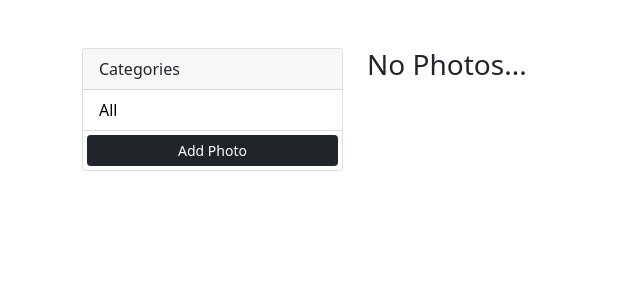
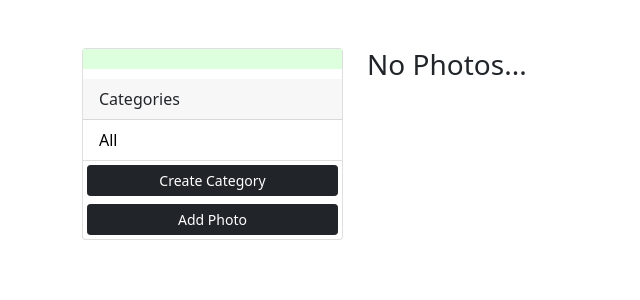
Before and after one commit to vedintech007/photo-album, a Django app: page / in a window 1280 px wide. Shown: the top 300 px of the page, without its empty margins (0-640 px from the left). Run offline with Django 3.2, Linux system fonts and the light colour scheme; data that the repository does not hold is empty.

Commit message:
Added some features

```diff
--- a/photos/models.py
+++ b/photos/models.py
@@ -11,7 +11,7 @@
 class Photo(models.Model):
 	category = models.ForeignKey(Category, on_delete=models.SET_NULL, null=True, blank=True)
 	image = models.ImageField(null=False, blank=False)
-	description = models.TextField()
+	description = models.TextField(blank=True)
 
 	def __str__(self):
 		return self.description
--- a/photos/urls.py
+++ b/photos/urls.py
@@ -1,10 +1,14 @@
 from django.urls import path
-from .views import gallery, viewPhoto, addPhotos,delete_photo, delete_category,editCategory, UpdateInfo
+
+from .views import gallery, viewPhoto, addPhotos, delete_photo, delete_category, editCategory, UpdateInfo, addCategory
 
 urlpatterns = [
 	path('', gallery, name='gallery'),
+
+	path('add/', addPhotos, name='add'),
+	path('create_category/', addCategory, name='create_category'),
+
 	path('photo/<str:pk>/', viewPhoto, name='photo'),
-	path('add/', addPhotos, name='add'),
 	path('delete/<str:pk>', delete_photo, name='delete'),
 	path('cat/<str:pk>/', delete_category, name='cat'),
 	path('edit-cat/<str:pk>/', editCategory, name='edit-cat'),
--- a/photos/views.py
+++ b/photos/views.py
@@ -1,6 +1,8 @@
+from django.contrib import messages
 from django.shortcuts import render, redirect
+
+from .forms import CategoryForm, PhotoForm
 from .models import Category, Photo
-from .forms import CategoryForm, PhotoForm
 
 
 def gallery(request):
@@ -38,6 +40,7 @@
 
 		if data['category'] != 'none':
 			category = Category.objects.get(id=data['category'])
+
 		elif data['category_new'] != '':
 			category, created = Category.objects.get_or_create(name=data['category_new'])
 
@@ -49,6 +52,10 @@
 			description=data['description'],
 			image=image,
 		)
+		if data['category_new']:
+			messages.success(request, 'Image and category added successfully!')
+		elif not data['category_new']:
+			messages.success(request, 'Image added successfully!')
 
 		return redirect('gallery')
 
@@ -60,18 +67,20 @@
 
 def UpdateInfo(request, pk):
 	photo = Photo.objects.get(id=pk)
+	categories = Category.objects.all()
 	form = PhotoForm(instance=photo)
 
-
 	if request.method == "POST":
-		form = PhotoForm(request.POST,  request.FILES, instance=photo)
-
+		form = PhotoForm(request.POST, request.FILES, instance=photo)
 		if form.is_valid():
 			form.save()
-		return redirect('gallery')
+			messages.success(request, 'Image updated successfully!')
+			return redirect('gallery')
 
 	context = {
-		'form': form
+		'form': form,
+		'photo': photo,
+		'categories': categories,
 	}
 
 	return render(request, 'photos/update_info.html', context)
@@ -82,6 +91,7 @@
 
 	if request.method == "POST":
 		photo.delete()
+		messages.success(request, 'Image deleted successfully!')
 		return redirect('gallery')
 
 	context = {
@@ -91,16 +101,35 @@
 	return render(request, 'photos/delete.html', context)
 
 
+def addCategory(request):
+	form = CategoryForm()
+
+	if request.method == "POST":
+		category_name = request.POST['category_new']
+
+		category = Category.objects.create(
+			name=category_name,
+		)
+
+		messages.success(request, "Category created successfully!")
+		return redirect('gallery')
+
+	context = {
+		'form': form,
+	}
+	return render(request, 'photos/add_category.html', context)
+
+
 def editCategory(request, pk):
 	category = Category.objects.get(id=pk)
 	form = CategoryForm(instance=category)
-
 
 	if request.method == "POST":
 
 		form = CategoryForm(request.POST, instance=category)
 		if form.is_valid():
 			form.save()
+		messages.success(request, 'Category updated successfully!')
 		return redirect('gallery')
 
 	context = {
@@ -115,6 +144,7 @@
 
 	if request.method == "POST":
 		category.delete()
+		messages.success(request, 'Category deleted successfully!')
 		return redirect('gallery')
 
 	context = {
--- a/photoshare/settings.py
+++ b/photoshare/settings.py
@@ -41,6 +41,8 @@
     'django.contrib.staticfiles',
 
     'photos.apps.PhotosConfig',
+
+    'django_cleanup',
 ]
 
 MIDDLEWARE = [
--- a/templates/photos/add.html
+++ b/templates/photos/add.html
@@ -25,7 +25,7 @@
 
                     <div class="form-group m-3">
                         <label>Description</label>
-                        <input name="description" type="text" required placeholder="Enter a description"
+                        <input name="description" type="text" placeholder="Enter a description"
                                class="form-control">
                     </div>
 
--- a/templates/photos/gallery.html
+++ b/templates/photos/gallery.html
@@ -2,14 +2,14 @@
 <html lang="en">
 <head>
     <meta charset="UTF-8">
-    <meta name="viewport"
-          content="width=device-width, user-scalable=no, initial-scale=1.0, maximum-scale=1.0, minimum-scale=1.0">
-    <meta http-equiv="X-UA-Compatible" content="ie=edge">
+    <meta content="width=device-width, user-scalable=no, initial-scale=1.0, maximum-scale=1.0, minimum-scale=1.0"
+          name="viewport">
+    <meta content="ie=edge" http-equiv="X-UA-Compatible">
     <title>Gallery</title>
 
     <!-- CSS only -->
-    <link href="https://cdn.jsdelivr.net/npm/bootstrap@5.0.0-beta3/dist/css/bootstrap.min.css" rel="stylesheet"
-          integrity="sha384-eOJMYsd53ii+scO/bJGFsiCZc+5NDVN2yr8+0RDqr0Ql0h+rP48ckxlpbzKgwra6" crossorigin="anonymous">
+    <link crossorigin="anonymous" href="https://cdn.jsdelivr.net/npm/bootstrap@5.0.0-beta3/dist/css/bootstrap.min.css"
+          integrity="sha384-eOJMYsd53ii+scO/bJGFsiCZc+5NDVN2yr8+0RDqr0Ql0h+rP48ckxlpbzKgwra6" rel="stylesheet">
 
     <style>
         .image-thumbail {
@@ -27,18 +27,36 @@
             text-decoration: underline;
         }
 
-
+        .message {
+        display: block;
+        font-weight: 400;
+        font-size: 15px;
+        background: #dfd;
+        padding: 10px 10px 10px 65px;
+        margin: 0 0 10px 0;
+        background-size: 16px auto;
+        color: black;
+        }
 
 
     </style>
 </head>
 <body class="m-5">
 
+
 <div class="container">
     <div class="row">
         <div class="col-md-3">
 
+
             <div class="card">
+
+                <ul class="message">
+                    {% for message in messages %}
+                    <l1>{{message}}</l1>
+                    {% endfor %}
+                </ul>
+
                 <div class="card-header">
                     Categories
                 </div>
@@ -50,27 +68,33 @@
                     {% for category in categories %}
                     <li class="list-group-item">
                         <a href="{% url 'gallery' %}?category={{ category.name}}">{{ category.name }}</a>
-                        <a href="{% url 'edit-cat' category.id %}" class="btn btn-light btn-outline-dark btn-sm m-1">Edit</a>
-                        <a href="{% url 'cat' category.id %}" class="btn btn-light btn-outline-dark btn-sm m-1">Delete</a>
+                        <a class="btn btn-light btn-outline-dark btn-sm m-1" href="{% url 'edit-cat' category.id %}">Edit</a>
+                        <a class="btn btn-light btn-outline-dark btn-sm m-1"
+                           href="{% url 'cat' category.id %}">Delete</a>
                     </li>
                     {% endfor %}
 
-                    <a href="{% url 'add' %}" class="btn btn-dark btn-block btn-sm m-1">Add Photo</a>
+                    <a class="btn btn-dark btn-block btn-sm m-1" href="{% url 'create_category'%}">Create Category</a>
+                    <a class="btn btn-dark btn-block btn-sm m-1" href="{% url 'add' %}">Add Photo</a>
+
                 </ul>
             </div>
+
         </div>
+
         <div class="col-md-9">
+
+
             <div class="row">
-
                 {% for photo in photos %}
                 <div class="col-md-4">
                     <div class="card">
-                        <img style="height: 20vh;" class="image-thumbail" src="{{ photo.image.url }}">
+                        <img class="image-thumbail" src="{{ photo.image.url }}" style="height: 20vh;">
 
                         <div class="card-body">
                             <small>Category : {{ photo.category.name }}</small>
                         </div>
-                        <a href="{% url 'photo' photo.id %}" class="btn btn-outline-dark btn-sm m-1">View</a>
+                        <a class="btn btn-outline-dark btn-sm m-1" href="{% url 'photo' photo.id %}">View</a>
                     </div>
                 </div>
                 {% empty %}
--- a/templates/photos/test.html
+++ /dev/null
@@ -1 +0,0 @@
-cc
```
Also changed, not shown: photos/forms.py (+10 -1 lines), templates/photos/add_category.html (added, +41 -0 lines), templates/photos/photo.html (+15 -11 lines), templates/photos/update_info.html (+41 -23 lines), README.md, 2 other files.
